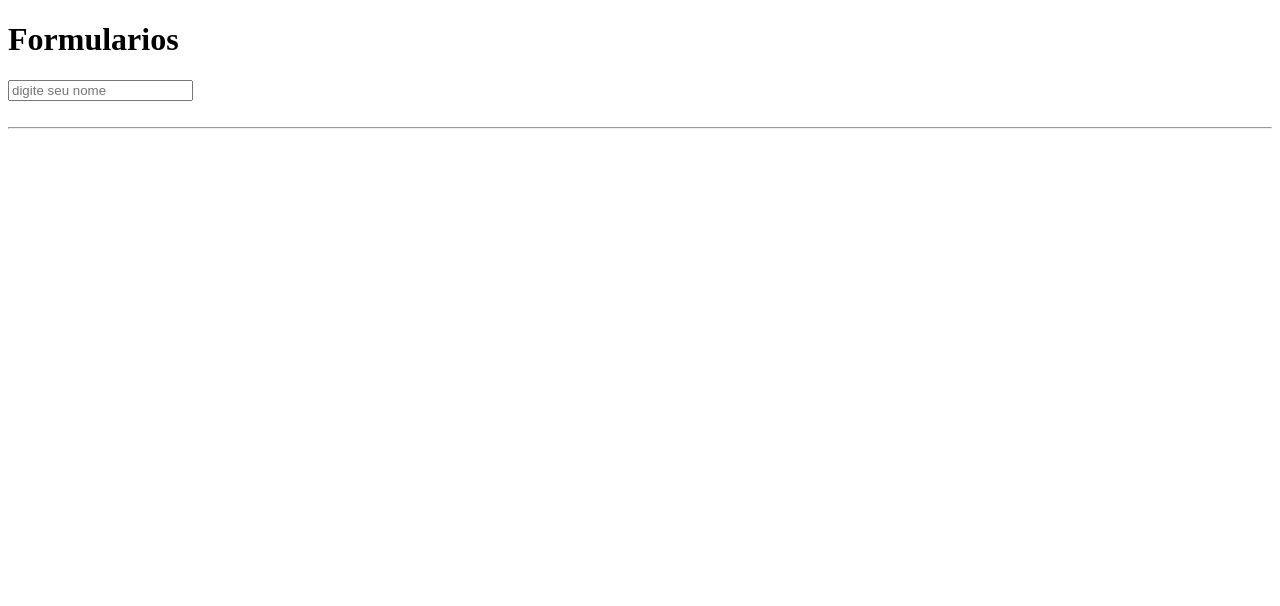
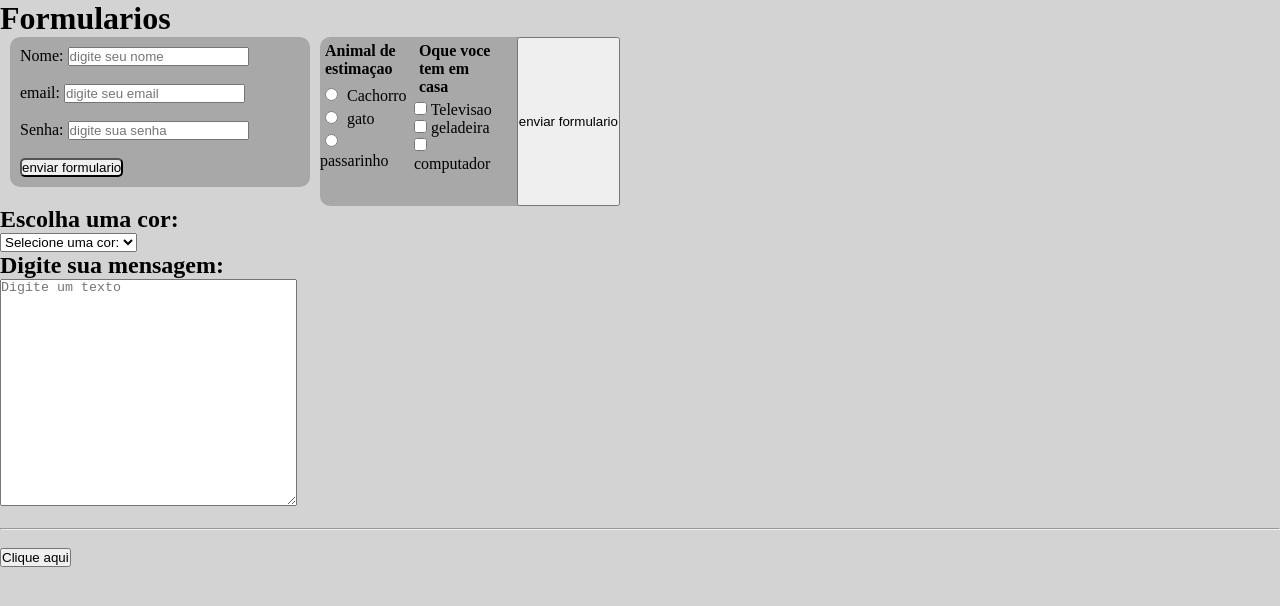
Before and after one commit to tiagoalves89/html-css, a plain HTML site: page Plano de estudo/formulario/formulario.html in a window 1280 px wide. Drawn offline with Linux system fonts and the light colour scheme.

Commit message:
formulario

```diff
--- a/Plano de estudo/formulario/formulario.html
+++ b/Plano de estudo/formulario/formulario.html
@@ -3,13 +3,91 @@
 <head>
     <meta charset="UTF-8">
     <meta name="viewport" content="width=device-width, initial-scale=1.0">
+    <link rel="stylesheet" href="style.css">
     <title>Formulario</title>
+    <style>
+       /* form {
+            background-color: gray;
+            width: 300px;
+            height: 400pxpx;
+            border-radius: 5px;
+            box-shadow: rgba(0,0,0,0.6);
+            padding: 5px;
+            font-family: Arial, Helvetica, sans-serif;
+        } */
+        .enviar {
+            border-radius: 5px;
+            cursor: pointer;
+        }
+        .enviar:hover {
+            background-color: lightgray;
+            transition: 0.5s;
+        }
+    </style>
 </head>
 <body>
     <h1>Formularios</h1>
+    <!--<form action="arquivo.php" method="get"> METADO QUE FAZ COM QUE OS ARQUIVOS SEJAM ENVIADO PARA O ARQUIVO SELECIONADO -->
     <form>
-        <input type="text" placeholder="digite seu nome">
+            <div id="container">
+                <div id="content1">
+                    <section id="info">
+                        <label for="campo-nome">Nome:</label>   <!-- LEGENDA PARA O NOME -->
+                        <input id="campo-nome" type="text" placeholder="digite seu nome" required>   <!-- INPUT TYPE TEXT -->
+                        <br><br>
+                        <label for="campo-email">email:</label>
+                        <input id="campo-email" type="email" placeholder="digite seu email" required>    <!-- INPUT TYPE EMAIL -->
+                        <br><br>
+                        <label for="campo-senha">Senha:</label>
+                        <input id="campo-senha" type="password" placeholder="digite sua senha" required>     <!-- INPUT TYPE PASSWORD -->
+                        <br><br>
+                        <input type="submit" value="enviar formulario" class="enviar">
+                    </section>
+                </div>   <!-- INPUT TYPE SUBMIT -->
+                <div id="content">
+                <section id="bicho">
+                    <h2 class="titulo">Animal de estimaçao</h2>
+                    <!-- INPUT TYPE RADIO ONDE O NAME TEM QUE SER IGUAL PARA TODOS -->
+                    <input class="bicho" type="radio" id="dog" name="animal" value="cachorro">
+                    <label for="dog">Cachorro</label><br>
+                    <input class="bicho" type="radio" id="cat" name="animal" value="gato">
+                    <label for="cat">gato</label><br>
+                    <input class="bicho" type="radio" id="bierd" name="animal" value="gato">
+                    <label for="bierd">passarinho</label><br>
+                    <br><br>
+                </section>
+                <section id="itens">
+                    <h2 class="titulo">Oque voce tem em casa</h2>
+                    <!-- INPUT TYPE CHECKBOX OONDE VOCE PODERA MARCAR VARIAS OPÇOESB -->
+                    <input type="checkbox" id="item1" name="item1" value="tv">
+                    <label for="item1">Televisao</label><br>
+                    <input type="checkbox" id="item2" name="item2" value="geladeira">
+                    <label for="item2">geladeira</label><br>
+                    <input type="checkbox" id="item3" name="item3" value="computador">
+                    <label for="item3">computador</label><br><br>
+                </section>
+                    <input type="submit" class="botao" value="enviar formulario" class="enviar">
+                    </div>
+            </div>
+
+        <!-- CAMPO SELECT -->
+        <h2>Escolha uma cor:</h2>
+        <select name="cores">
+        <!-- Option -->
+            <option selected disabled value="">Selecione uma cor:</option>
+            <option value="vermelho">Vermelho</option>
+            <option value="Azul">Azul</option>
+            <option value="Amarelo">Amarelo</option>
+            <option value="Verde">Verde</option>
+        </select>
+
+        <h2>Digite sua mensagem:</h2>
+        <!-- TEXTAREA -->
+        <textarea name="texto" placeholder="Digite um texto" rows="15" cols="35"></textarea>
     </form><br>
     <hr><br>
+
+    <!-- BUTTON -->
+     <button>Clique aqui</button>
 </body>
 </html>
--- /dev/null
+++ b/Plano de estudo/formulario/style.css
@@ -0,0 +1,49 @@
+@charset "UTF-8";
+
+*{
+    margin: 0px;
+    padding: 0px;
+}
+
+body {
+    background-color: lightgray;
+}
+
+#content {
+    margin-left: 10px;
+
+    display: grid;
+    grid-template-columns: auto auto auto;
+    width: 300px;
+    background-color: rgba(128, 128, 128, 0.508);
+    border-radius: 10px;
+}
+
+.titulo {
+    font-size: 1rem;
+    padding: 5px;
+}
+
+#content1 {
+    background-color: rgba(128, 128, 128, 0.508);
+    width: 300px;
+    border-radius: 10px;
+    margin-left: 10px;
+    height: 150px;
+}
+
+#info {
+    padding: 10px;
+}
+
+.bicho {
+    margin: 5px;
+}
+
+#container {
+    display: flex;
+}
+
+.botao {
+    margin-left: 10px;
+}
```
